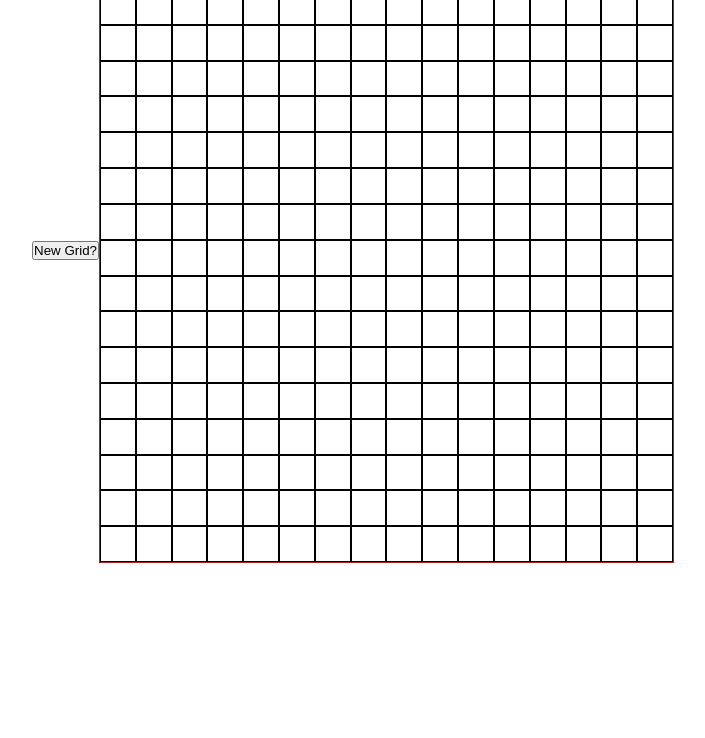
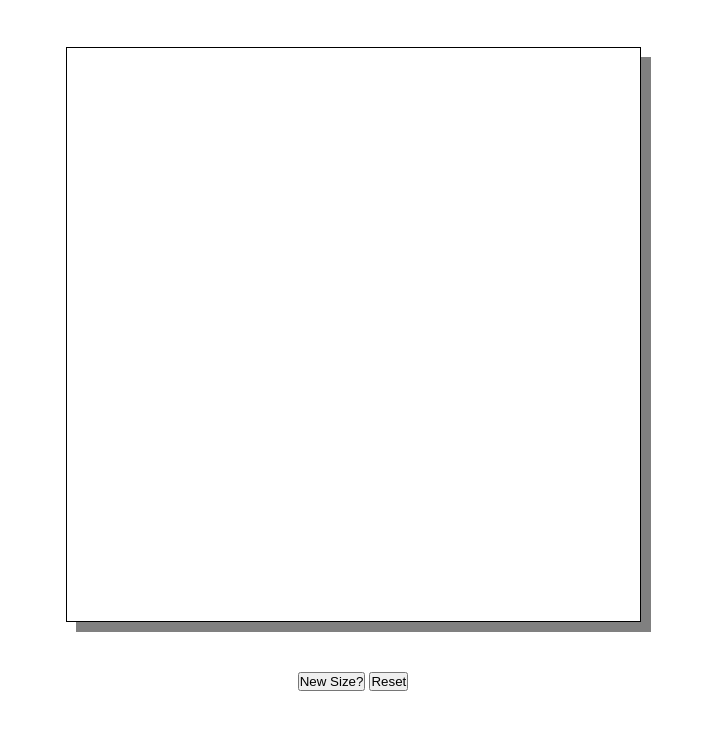
Before and after one commit to TayJay45/Etch-a-Sketch, a plain HTML site: page index.html in a window 1280 px wide. Shown: the part 62-800 px from the top of the page, without its empty margins (287-992 px from the left). Drawn offline with Linux system fonts and the light colour scheme.

Commit message:
add color, finish grid

```diff
--- a/index.html
+++ b/index.html
@@ -8,8 +8,13 @@
     <title>Etch A Sketch</title>
   </head>
   <body>
-    <button onclick="newGrid();">New Grid?</button>
+    <h1>Etch-A-Sketch</h1>
+    <h3>Draw baby draw</h3>
     <div class="grid"></div>
+    <div class="btn">
+      <button onclick="newGrid()">New Size?</button>
+      <button onclick="clearGrid()">Reset</button>
+    </div>
   </body>
   <script src="script.js"></script>
   <link rel="stylesheet" href="style.css" />
--- a/script.js
+++ b/script.js
@@ -1,27 +1,44 @@
 let grid = document.querySelector(".grid");
+let cell = document.querySelectorAll(".cell");
+let colorize = false;
 
-// build grid
-for (i = 0; i < 256; i++) {
-  let div = document.createElement("div");
-  div.classList.add("cell");
-  div.addEventListener("mouseover", function (event) {
-    event.target.style.backgroundColor = "black";
-  });
-  grid.appendChild(div);
+function setUpGrid(gridSize = 16) {
+  grid.style.gridTemplateColumns = `repeat(${gridSize}, 2fr)`;
+  grid.style.gridTemplateRows = `repeat(${gridSize}, 2fr)`;
+
+  for (let i = 0; i < gridSize * gridSize; i++) {
+    let cell = document.createElement("div");
+    cell.classList.add("cell");
+    cell.addEventListener("mouseover", function (event) {
+      event.target.style.backgroundColor = `#${randomColor()}`;
+    });
+    grid.appendChild(cell);
+  }
 }
 
 function newGrid() {
+  clearGrid();
   let gridSize = prompt("Please enter grid size between 16 and 100");
-  resetGrid(gridSize);
+  if (gridSize > 100 || gridSize < 16) {
+    gridSize = 16;
+  }
+  setUpGrid(gridSize);
 }
 
-function resetGrid(gridSize) {
-  for (i = 0; i < gridSize; i++) {
-    let div = document.createElement("div");
-    div.classList.add("cell");
-    div.addEventListener("mouseover", function (event) {
-      event.target.style.backgroundColor = "black";
-    });
-    grid.appendChild(div);
-  }
+function clearGrid() {
+  grid.innerHTML = "";
+  grid.style = "";
+  setUpGrid();
 }
+
+function randomColor() {
+  let max = 0xffffff;
+  let randomNum = Math.floor(Math.random() * max);
+  randomNum = randomNum.toString(16);
+  let randomColor = randomNum.padStart(6, 0);
+  return randomColor;
+}
+
+window.onload = () => {
+  setUpGrid();
+};
--- a/style.css
+++ b/style.css
@@ -6,26 +6,15 @@
 
 body {
   display: flex;
+  flex-direction: column;
   justify-content: center;
   align-items: center;
 }
 .grid {
-  margin-top: 50px;
+  margin: 50px;
   display: grid;
-  grid-template-columns: repeat(16, 2fr);
-  grid-template-rows: repeat(16, 2fr);
-  border: 1px solid red;
+  box-shadow: 10px 10px gray;
+  border: 1px solid black;
   height: 575px;
   width: 575px;
 }
-
-.grid div {
-  border: 1px solid black;
-}
-
-/* .grid div:hover {
-  background-color: blue;
-} */
-
-/* .cell {
-} */
```
